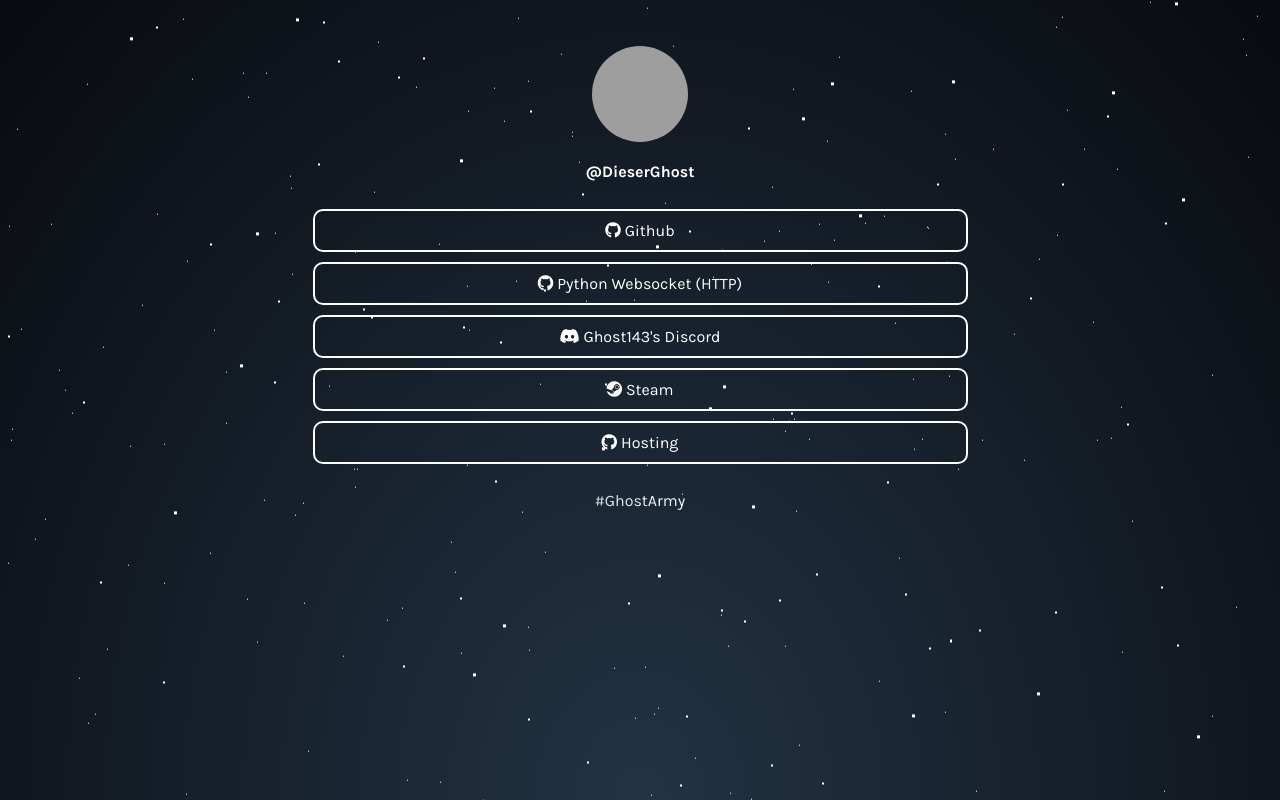
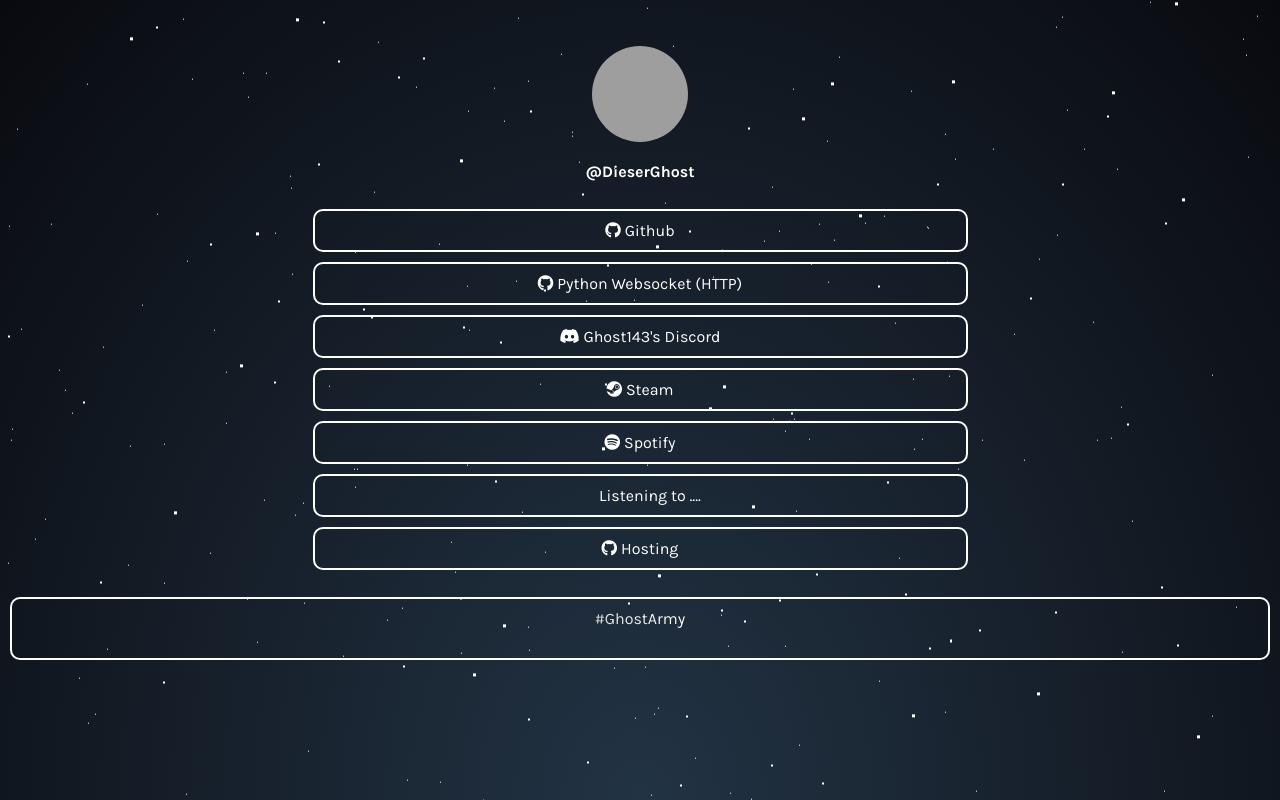
Before and after one commit to DieserGhost/webserver, a plain HTML site: page index.html in a window 1280 px wide. Drawn offline with Linux system fonts and the light colour scheme; grey boxes are pictures that could not be loaded.

Commit message:
Update index.html
added options

```diff
--- a/index.html
+++ b/index.html
@@ -58,9 +58,14 @@
         <a class="link" href="https://steamcommunity.com/id/GHOST143" target="_blank">
             <i class="fab fa-steam">&nbsp;</i>Steam
         </a>
+        <a class="link" href="https://open.spotify.com/user/31snna5blfrzmagarfxqcfdyikau" target="_blank">
+            <i class="fab fa-spotify">&nbsp;</i>Spotify
+        </a>
+        <a class="link" href="ghost143.de/listening" target="_blank">
+            <i class="fab fa-music">&nbsp;</i>Listening to ....
+        </a>
         <a class="link" href="https://docs.github.com/de/pages/quickstart" target="_blank">
             <i class="fab fa-github">&nbsp;</i>Hosting
-        </a>
     </div>
 
     <div id="hashtag">
```
